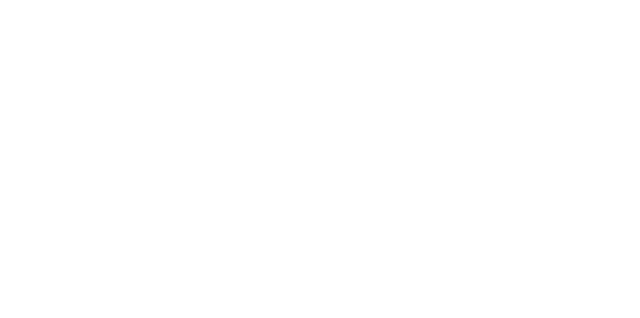
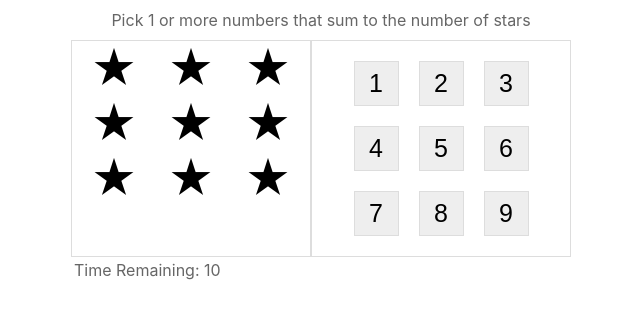
Before and after one commit to plamenkoyovchev/star-game, a React (Create React App) app: page / in a window 1280 px wide. Shown: the top 318 px of the page, without its empty margins (319-959 px from the left). Built offline with nearby package versions, Linux system fonts and the light colour scheme.

Commit message:
Initial commit

```diff
--- a/src/App.css
+++ b/src/App.css
@@ -1,38 +1,64 @@
-.App {
+.game {
+  max-width: 500px;
+  margin: 0 auto;
+}
+
+.body {
+  display: flex;
+}
+
+.help {
+  color: #666;
+  margin: 10px;
   text-align: center;
 }
 
-.App-logo {
-  height: 40vmin;
-  pointer-events: none;
+.left {
+  text-align: center;
+  width: 50%;
+  border: thin solid #ddd;
 }
 
-@media (prefers-reduced-motion: no-preference) {
-  .App-logo {
-    animation: App-logo-spin infinite 20s linear;
-  }
+.right {
+  text-align: center;
+  padding: 10px;
+  width: 50%;
+  border: thin solid #ddd;
 }
 
-.App-header {
-  background-color: #282c34;
-  min-height: 100vh;
-  display: flex;
-  flex-direction: column;
-  align-items: center;
-  justify-content: center;
-  font-size: calc(10px + 2vmin);
-  color: white;
+.star {
+  display: inline-block;
+  margin: 0 15px;
 }
 
-.App-link {
-  color: #61dafb;
+.star:after {
+  content: "\2605";
+  font-size: 45px;
 }
 
-@keyframes App-logo-spin {
-  from {
-    transform: rotate(0deg);
-  }
-  to {
-    transform: rotate(360deg);
-  }
+.number {
+  background-color: #eee;
+  border: thin solid #ddd;
+  width: 45px;
+  height: 45px;
+  margin: 10px;
+  font-size: 25px;
 }
+
+.number:focus,
+.number:active {
+  outline: none;
+  border: thin solid #ddd;
+}
+
+.timer {
+  color: #666;
+  margin-top: 3px;
+  margin-left: 3px;
+}
+
+.game-done .message {
+  font-size: 250%;
+  font-weight: bold;
+  margin: 15px;
+}
--- a/src/App.jsx
+++ b/src/App.jsx
@@ -1,8 +1,57 @@
 import React from "react";
 import "./App.css";
 
-function App() {
-  return <div className="App"></div>;
-}
+import utils from "./shared/math-utils";
+
+const StarMatch = () => {
+  return (
+    <div className="game">
+      <div className="help">
+        Pick 1 or more numbers that sum to the number of stars
+      </div>
+      <div className="body">
+        <div className="left">
+          <div className="star" />
+          <div className="star" />
+          <div className="star" />
+          <div className="star" />
+          <div className="star" />
+          <div className="star" />
+          <div className="star" />
+          <div className="star" />
+          <div className="star" />
+        </div>
+        <div className="right">
+          <button className="number">1</button>
+          <button className="number">2</button>
+          <button className="number">3</button>
+          <button className="number">4</button>
+          <button className="number">5</button>
+          <button className="number">6</button>
+          <button className="number">7</button>
+          <button className="number">8</button>
+          <button className="number">9</button>
+        </div>
+      </div>
+      <div className="timer">Time Remaining: 10</div>
+    </div>
+  );
+};
+
+// Color Theme
+const colors = {
+  available: "lightgray",
+  used: "lightgreen",
+  wrong: "lightcoral",
+  candidate: "deepskyblue",
+};
+
+const App = () => {
+  return (
+    <div className="App">
+      <StarMatch />
+    </div>
+  );
+};
 
 export default App;
--- /dev/null
+++ b/src/shared/math-utils.js
@@ -0,0 +1,35 @@
+// Math science
+const utils = {
+    // Sum an array
+    sum: (arr) => arr.reduce((acc, curr) => acc + curr, 0),
+
+    // create an array of numbers between min and max (edges included)
+    range: (min, max) => Array.from({
+        length: max - min + 1
+    }, (_, i) => min + i),
+
+    // pick a random number between min and max (edges included)
+    random: (min, max) => min + Math.floor(Math.random() * (max - min + 1)),
+
+    // Given an array of numbers and a max...
+    // Pick a random sum (< max) from the set of all available sums in arr
+    randomSumIn: (arr, max) => {
+        const sets = [
+            []
+        ];
+        const sums = [];
+        for (let i = 0; i < arr.length; i++) {
+            for (let j = 0, len = sets.length; j < len; j++) {
+                const candidateSet = sets[j].concat(arr[i]);
+                const candidateSum = utils.sum(candidateSet);
+                if (candidateSum <= max) {
+                    sets.push(candidateSet);
+                    sums.push(candidateSum);
+                }
+            }
+        }
+        return sums[utils.random(0, sums.length - 1)];
+    },
+};
+
+export default utils;
```
Also changed, not shown: src/index.css (line endings or trailing spaces).
